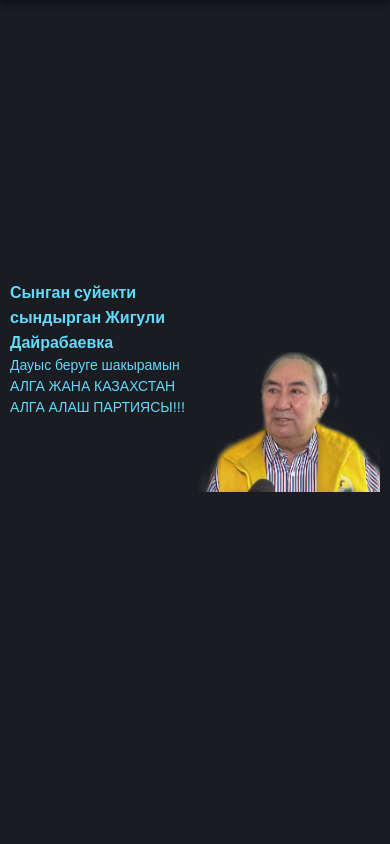
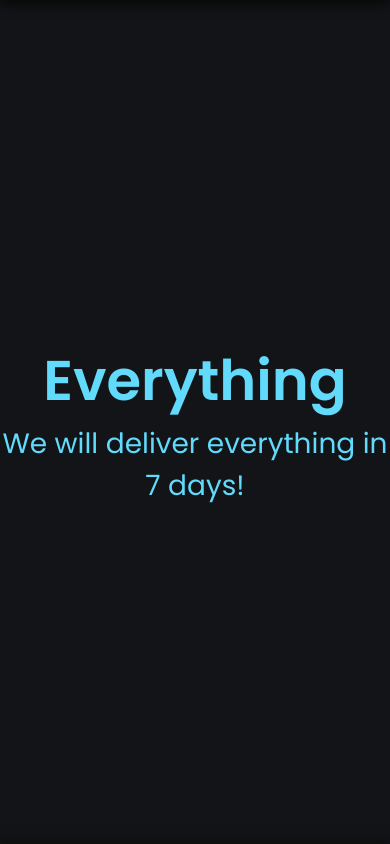
Before and after one commit to Meirzhan06/Work-adapt, a plain HTML site: page index.html in a window 390 px wide. Shown: the top 844 px of the page. Drawn offline with nearby package versions, Linux system fonts and the light colour scheme.

Commit message:
Add files via upload

```diff
--- a/css/style.css
+++ b/css/style.css
@@ -8,15 +8,15 @@
 
 
 .wrapper{
-    height: 300vh;
+    height: 200vh;
     width: 100%;
-    background-color: #1a1c22;
+    background-color: #131418;
 }
 #nav{
     height: 70px;
     width: 100%;
     background-color: #282c34;
-    box-shadow: 0 5px 5px #131418;
+    box-shadow: 0 5px 10px #090909;
     font-size: 18px;
     position: fixed;
     top: 0px;
@@ -92,6 +92,8 @@
     display: flex;
     justify-content: end;
     align-items: flex-start;
+}
+.button-close-burger{
     cursor: pointer;
 }
 .burger-menu-list{
@@ -114,57 +116,54 @@
     color: #61dafb;
 }
 
-
 .container{
     height: 100vh;
     max-width: 1200px;
     margin: 0 auto;
     padding: 0 10px;
+    box-shadow: 0 -5px 5px #131418;
 }
 .content{
     width: 100%;
-    height: 100%;
+    height: 100vh;
+    position: fixed;
+    z-index: 0;
+    display: flex;
+    align-items: center;
+    justify-content: center;
 }
-.section1{
+.glav-text{
+    text-align: center;
+    font-size: 28px;
+    color: #61dafb;
+}
+.glav-text h1{
+    animation-name: scrolltext1;
+    animation-duration: 1s;
+    animation-iteration-count: 1;
+}
+.glav-text p{
+    animation-name: scrolltext2;
+    animation-duration: 1s;
+    animation-iteration-count: 1;
+}
+.hidden-block{
     height: 100vh;
     width: 100%;
-    display: flex;
+    opacity: 1;
 }
-.section1-1{
-    height: 100%;
-    width: 50%;
-    display: flex;
-    align-items: flex-start;
-    margin-top: 220px;
+.glav-content{
+    width: 100%;
+    height: 100vh;
+    position: relative;
+    background-color: #1a1c22;
+    box-shadow: 0 -5px 10px #0f0f0f;
 }
-.glav-text{
-    color: #61dafb;
-    font-size: 40px;
-}
-.glav-text p{
-    font-size: 28px;
-}
-.section1-2{
-    height: 100%;
-    width: 50%;
-    display: flex;
-    align-items: center;
-}
-.section1-2 img{
-    width: 100%;
-    object-fit: cover;
-}
-
 @media (max-width:1200px){
     .nav-container{
         max-width: 992px;
     }
-    .glav-text{
-        font-size: 26px;
-    }
-    .glav-text p{
-        font-size: 22px;
-    }
+
 }
 @media (max-width:992px){
     .nav-container{
@@ -176,22 +175,40 @@
     .nav-list{
         display: none;
     }
-    .section1-1{
-        margin-top: 280px;
-    }
-    /* .glav-text{
-        font-size: 16px;
-    }
-    .glav-text p{
-        font-size: 14px;
-    } */
+
 }
 @media (max-width:768px){
 
-    .glav-text{
-        font-size: 16px;
+}
+
+@keyframes scrolltext1 {
+    0%{
+        opacity: 1;
     }
-    .glav-text p{
-        font-size: 14px;
+    1%{
+        transform: translateY(150px);
+
+        opacity: 0;
     }
 }
+@keyframes scrolltext2 {
+    0%{
+        opacity: 1;
+    }
+    1%{
+        transform: translateY(250px);
+
+        opacity: 0;
+    }
+}
+body::-webkit-scrollbar {
+    width: 5px;               /* ширина scrollbar */
+  }
+  body::-webkit-scrollbar-track {
+    background: #131418;        /* цвет дорожки */
+  }
+  body::-webkit-scrollbar-thumb {
+    background-color: #61dafb;    /* цвет плашки */
+    border-radius: 20px;       /* закругления плашки */
+    border: 2px solid #131418;
+  }
--- a/index.html
+++ b/index.html
@@ -34,7 +34,7 @@
                 </div>
                 <div class="burger-menu">
                     <div class="close-burger">
-                        <p>X</p>
+                        <p class="button-close-burger">X</p>
                     </div>
                     <div class="burger-menu-list">
                             <a href="">Bekzhan</a>
@@ -45,21 +45,17 @@
                 </div>
             </div>
         </div>
-        <div class="container">
-            <div class="content">
-                <div class="section1">
-                    <div class="section1-1">
-                        <div class="glav-text">
-                            <b>Сынган суйекти сындырган</b>
-                            <b>Жигули Дайрабаевка</b><br>
-                            <p>Дауыс беруге шакырамын АЛГА ЖАНА КАЗАХСТАН АЛГА АЛАШ ПАРТИЯСЫ!!!</p>
-                        </div>
-                    </div>
-                    <div class="section1-2">
-                        <img src="img/Picsart_22-11-12_21-04-29-068.png" alt="">
-                    </div>
-                </div>
+        <div class="content">
+            <div class="glav-text">
+                <h1>Everything</h1>
+                <p>We will deliver everything in 7 days!</p>
             </div>
+        </div>
+        <div class="hidden-block">
+
+        </div>
+        <div class="glav-content">
+            fewwef
         </div>
     </div>
     <script src="https://code.jquery.com/jquery-3.4.1.slim.min.js"></script>
--- a/js/script.js
+++ b/js/script.js
@@ -6,7 +6,7 @@
 });
 
 $(document).ready(function() {
-    $('.close-burger').click(function(event) {
+    $('.button-close-burger').click(function(event) {
         $('.burger-menu').removeClass('active');
     });
 });
```
